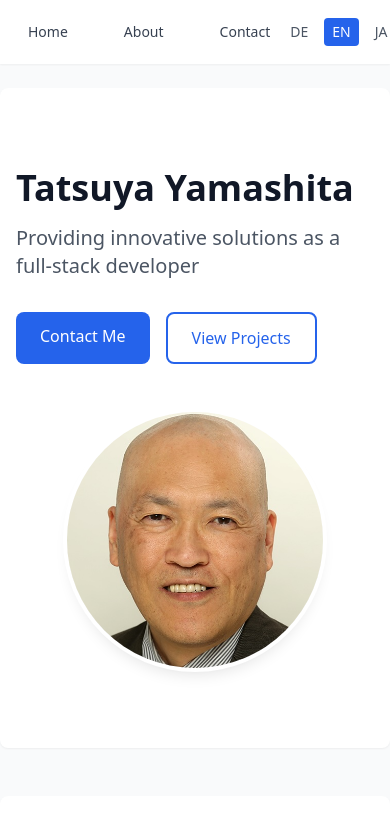
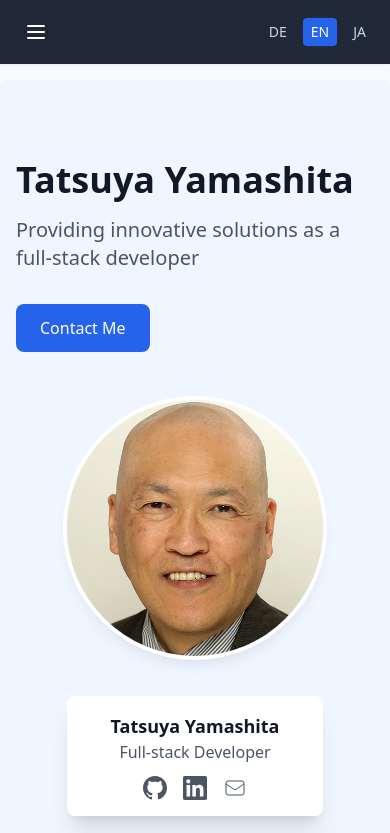
Before and after one commit to Tobeadragon/portfolio_page, a Nuxt app: page / in a window 390 px wide. Shown: the top 833 px of the page. Built offline with nearby package versions, Linux system fonts and the light colour scheme.

Commit message:
Update UI: Change header style, modify hero section, and adjust mobile layout

```diff
--- a/components/TheHeader.vue
+++ b/components/TheHeader.vue
@@ -1,19 +1,56 @@
 <template>
-  <header class="bg-white shadow-sm">
+  <header class="bg-gray-800 shadow-sm fixed top-0 left-0 right-0 z-50">
     <div class="max-w-7xl mx-auto px-4 sm:px-6 lg:px-8">
       <div class="flex justify-between items-center h-16">
-        <!-- 左側：ナビゲーションメニュー -->
-        <nav class="flex space-x-8">
+        <!-- ハンバーガーメニューボタン（モバイルのみ） -->
+        <button
+          @click="isMenuOpen = !isMenuOpen"
+          class="md:hidden p-2 text-white"
+        >
+          <svg
+            class="w-6 h-6"
+            fill="none"
+            stroke="currentColor"
+            viewBox="0 0 24 24"
+          >
+            <path
+              v-if="!isMenuOpen"
+              stroke-linecap="round"
+              stroke-linejoin="round"
+              stroke-width="2"
+              d="M4 6h16M4 12h16M4 18h16"
+            />
+            <path
+              v-else
+              stroke-linecap="round"
+              stroke-linejoin="round"
+              stroke-width="2"
+              d="M6 18L18 6M6 6l12 12"
+            />
+          </svg>
+        </button>
+
+        <!-- ナビゲーションメニュー -->
+        <div
+          :class="{
+            'hidden md:block': !isMenuOpen,
+            'absolute top-16 left-0 right-0 bg-gray-800 shadow-lg md:shadow-none md:relative md:top-0 md:block': isMenuOpen
+          }"
+          class="w-full md:w-auto"
+        >
+          <nav class="md:flex md:space-x-8 px-6 md:px-0 py-2 md:py-0">
             <NuxtLink
               v-for="(link, index) in links"
               :key="index"
               :to="link.to"
-            class="text-gray-700 hover:text-blue-600 px-3 py-2 text-sm font-medium"
-            :class="{ 'text-blue-600': route.path === link.to }"
+              class="block md:inline-block text-gray-300 hover:text-white py-2 text-sm font-medium pl-4 md:pl-0"
+              :class="{ 'text-white': route.path === link.to }"
+              @click="isMenuOpen = false"
             >
               {{ t(link.text) }}
             </NuxtLink>
           </nav>
+        </div>
 
         <!-- 右側：言語切り替え -->
         <div class="flex space-x-2">
@@ -24,7 +61,7 @@
             class="px-2 py-1 rounded text-sm"
             :class="{
               'bg-blue-600 text-white': language === lang,
-              'text-gray-600 hover:bg-gray-100': language !== lang
+              'text-gray-300 hover:text-white hover:bg-gray-700': language !== lang
             }"
           >
             {{ lang.toUpperCase() }}
@@ -38,6 +75,7 @@
 <script setup lang="ts">
 const route = useRoute()
 const { t, language, setLanguage } = useLanguage()
+const isMenuOpen = ref(false)
 
 const links = [
   { to: '/', text: 'nav.home' },
--- a/layouts/default.vue
+++ b/layouts/default.vue
@@ -1,7 +1,7 @@
 <template>
   <div class="min-h-screen bg-gray-50">
     <TheHeader />
-    <main class="max-w-7xl mx-auto py-6 sm:px-6 lg:px-8">
+    <main class="max-w-7xl mx-auto py-6 sm:px-6 lg:px-8 pt-20">
       <slot />
     </main>
   </div>
--- a/nuxt.config.ts
+++ b/nuxt.config.ts
@@ -2,6 +2,9 @@
 export default defineNuxtConfig({
   devtools: { enabled: true },
   modules: ['@nuxtjs/tailwindcss'],
+  routeRules: {
+    '/.well-known/**': { redirect: '/' }
+  },
   app: {
     head: {
       title: 'Tatsuya Yamashita',
--- a/pages/contact.vue
+++ b/pages/contact.vue
@@ -1,6 +1,6 @@
 <template>
   <div class="max-w-2xl mx-auto">
-    <h1 class="text-3xl font-bold text-gray-900 mb-8">{{ t('contact.title') }}</h1>
+    <h1 class="text-3xl font-bold text-gray-900 mb-8 pl-4">{{ t('contact.title') }}</h1>
 
     <div class="bg-white rounded-lg shadow-sm p-8">
       <form @submit.prevent="handleSubmit" class="space-y-6">
--- a/pages/index.vue
+++ b/pages/index.vue
@@ -1,7 +1,7 @@
 <template>
   <div class="space-y-12">
     <!-- Hero Section -->
-    <section class="text-center py-20 bg-white rounded-lg shadow-sm">
+    <section class="text-center py-20 bg-blue-50 rounded-lg shadow-sm">
       <div class="max-w-7xl mx-auto px-4 sm:px-6 lg:px-8">
         <div class="flex flex-col md:flex-row items-center justify-between gap-12">
           <!-- 左側：テキストコンテンツ -->
@@ -15,12 +15,12 @@
               >
                 {{ t('home.contactButton') }}
               </NuxtLink>
-              <NuxtLink
+              <!-- <NuxtLink
                 to="/projects"
                 class="bg-white text-blue-600 border-2 border-blue-600 px-6 py-3 rounded-lg hover:bg-blue-50 transition-colors"
               >
                 {{ t('home.viewProjectsButton') }}
-              </NuxtLink>
+              </NuxtLink> -->
             </div>
           </div>
 
@@ -45,7 +45,7 @@
                 </div>
               </div>
               <!-- ホバー時のポップアップ -->
-              <div class="absolute left-1/2 transform -translate-x-1/2 bottom-0 translate-y-1/2 w-5/6 py-4 px-6 bg-white rounded-lg shadow-xl opacity-0 group-hover:opacity-100 transition-all">
+              <div class="md:absolute md:left-1/2 md:transform md:-translate-x-1/2 md:bottom-0 md:translate-y-1/2 w-full md:w-5/6 py-4 px-6 bg-white rounded-lg shadow-xl mt-10 md:mt-0 md:opacity-0 md:group-hover:opacity-100 md:transition-all">
                 <p class="font-semibold text-lg text-gray-900">{{ t('home.profile.name') }}</p>
                 <p class="text-gray-600">{{ t('home.profile.title') }}</p>
                 <div class="flex justify-center space-x-4 mt-3">
@@ -71,7 +71,7 @@
                       <path d="M20.447 20.452h-3.554v-5.569c0-1.328-.027-3.037-1.852-3.037-1.853 0-2.136 1.445-2.136 2.939v5.667H9.351V9h3.414v1.561h.046c.477-.9 1.637-1.85 3.37-1.85 3.601 0 4.267 2.37 4.267 5.455v6.286zM5.337 7.433c-1.144 0-2.063-.926-2.063-2.065 0-1.138.92-2.063 2.063-2.063 1.14 0 2.064.925 2.064 2.063 0 1.139-.925 2.065-2.064 2.065zm1.782 13.019H3.555V9h3.564v11.452zM22.225 0H1.771C.792 0 0 .774 0 1.729v20.542C0 23.227.792 24 1.771 24h20.451C23.2 24 24 23.227 24 22.271V1.729C24 .774 23.2 0 22.222 0h.003z"/>
                     </svg>
                   </a>
-                  <a href="mailto:your.email@example.com" class="text-gray-600 hover:text-blue-600">
+                  <a href="mailto:mastertyj@hotmail.com" class="text-gray-600 hover:text-blue-600">
                     <span class="sr-only">{{ t('home.profile.socialLinks.email') }}</span>
                     <svg class="h-6 w-6" fill="none" stroke="currentColor" viewBox="0 0 24 24">
                       <path strokeLinecap="round" strokeLinejoin="round" strokeWidth="2" d="M3 8l7.89 5.26a2 2 0 002.22 0L21 8M5 19h14a2 2 0 002-2V7a2 2 0 00-2-2H5a2 2 0 00-2 2v10a2 2 0 002 2z"/>
```
Lines whose indentation alone changed are shown as unchanged.
